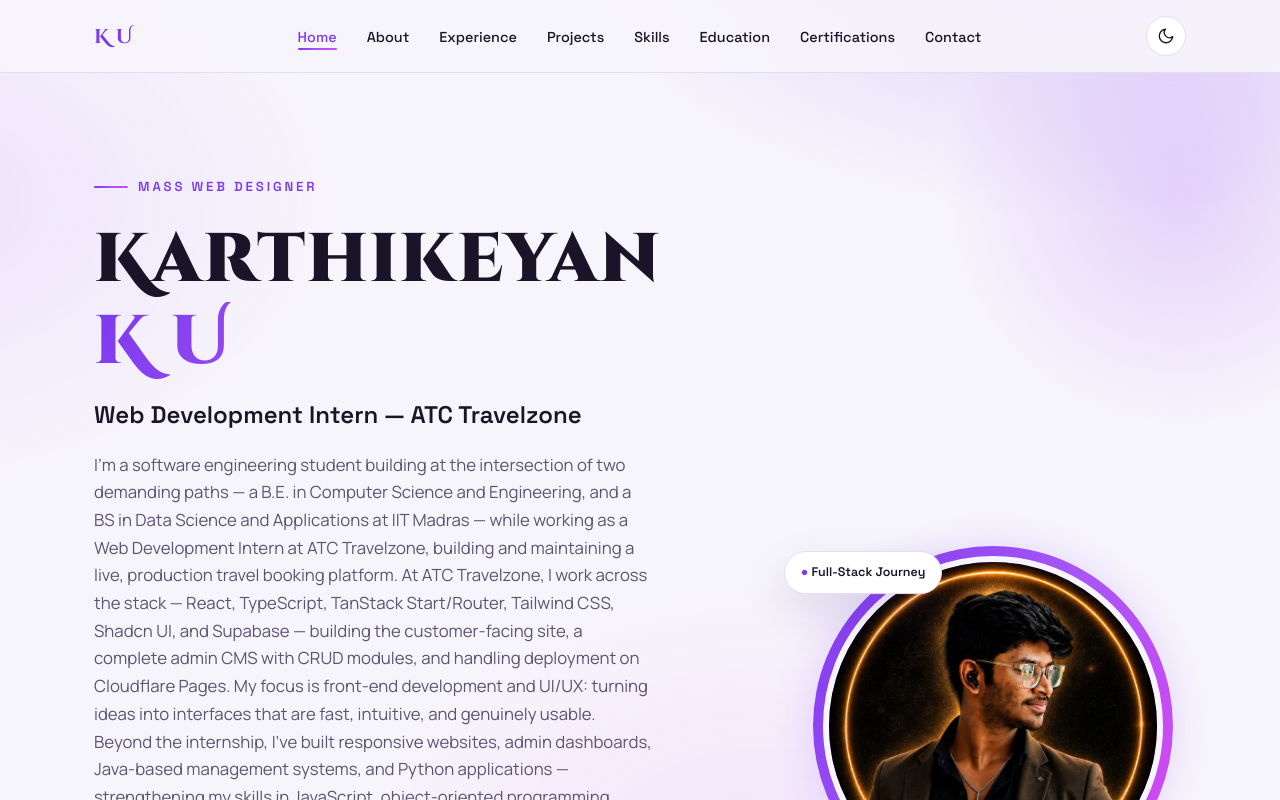
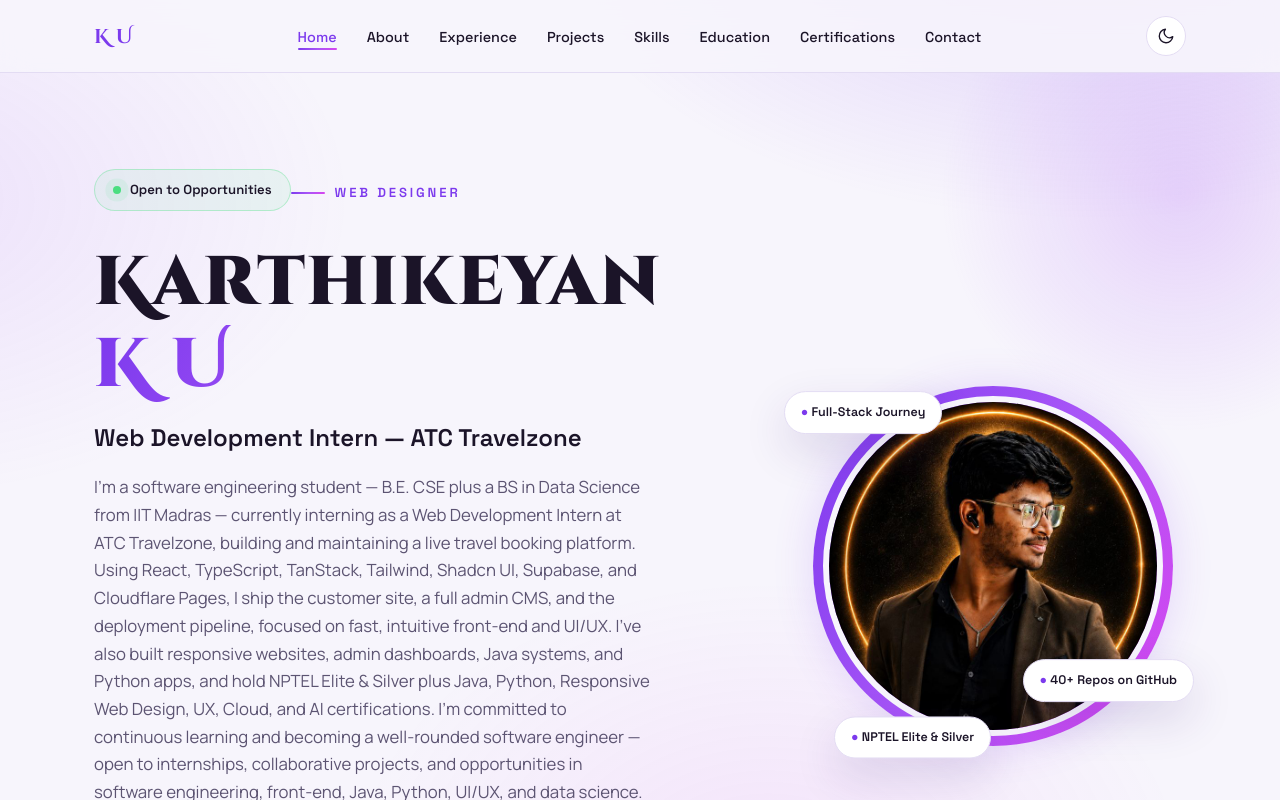
Before and after one commit to Karthikeyan-k-u/Personal-Portfolio---Karthikeyan-K-U-, a React (Vite) app in the folder react/: page / in a window 1280 px wide. Shown: the top 800 px of the page. Built offline with nearby package versions, Linux system fonts and the light colour scheme; no server answers.

Commit message:
Rewrite hero intro and reposition availability pill

```diff
--- a/react/src/sections/Hero.jsx
+++ b/react/src/sections/Hero.jsx
@@ -16,22 +16,17 @@ export default function Hero() {
       <div className="container">
         <div className="hero-grid">
           <Reveal>
-            <span className="eyebrow">Mass Web Designer</span>
+            <div className="avail-pill" aria-label="Availability">
+              <span className="avail-dot"></span>
+              Open to Opportunities
+            </div>
+            <span className="eyebrow">Web Designer</span>
             <h1>Karthikeyan<span className="text-gradient"> K U</span></h1>
             <div className="subtitle">Web Development Intern — ATC Travelzone</div>
             <p className="intro">
-I'm a software engineering student building at the intersection of two demanding paths — a B.E. in Computer Science and Engineering, and a BS in Data Science and Applications at IIT Madras — while working as a Web Development Intern at ATC Travelzone, building and maintaining a live, production travel booking platform.
-
-At ATC Travelzone, I work across the stack — React, TypeScript, TanStack Start/Router, Tailwind CSS, Shadcn UI, and Supabase — building the customer-facing site, a complete admin CMS with CRUD modules, and handling deployment on Cloudflare Pages. My focus is front-end development and UI/UX: turning ideas into interfaces that are fast, intuitive, and genuinely usable.
-
-Beyond the internship, I've built responsive websites, admin dashboards, Java-based management systems, and Python applications — strengthening my skills in JavaScript, object-oriented programming, database management, problem-solving, and user-centred application design.
-
-I hold NPTEL Silver and Elite certifications in Object-Oriented Programming, along with additional certifications in Java, Python, responsive web design, UX, cloud technologies, and AI development.
-
-I'm committed to continuous learning, with the goal of becoming a well-rounded software engineer who builds scalable, efficient, and meaningful digital products.
-
-Open to internships, collaborative projects, and opportunities in software engineering, front-end development, Java, Python, UI/UX, and data science.
-</p>
+              I'm a software engineering student — B.E. CSE plus a BS in Data Science from IIT Madras — currently interning as a Web Development Intern at ATC Travelzone, building and maintaining a live travel booking platform.
+              Using React, TypeScript, TanStack, Tailwind, Shadcn UI, Supabase, and Cloudflare Pages, I ship the customer site, a full admin CMS, and the deployment pipeline, focused on fast, intuitive front-end and UI/UX. I've also built responsive websites, admin dashboards, Java systems, and Python apps, and hold NPTEL Elite &amp; Silver plus Java, Python, Responsive Web Design, UX, Cloud, and AI certifications. I'm committed to continuous learning and becoming a well-rounded software engineer — open to internships, collaborative projects, and opportunities in software engineering, front-end, Java, Python, UI/UX, and data science.
+            </p>
             <div className="hero-ctas">
               <a className="btn btn-primary" href="#projects">
                 View Projects
@@ -41,10 +36,6 @@ Open to internships, collaborative projects, and opportunities in software engin
                 <Icon name="download" strokeWidth={2} />
                 Resume
               </a>
-            </div>
-            <div className="avail-pill" aria-label="Availability">
-              <span className="avail-dot"></span>
-              Open to Opportunities
             </div>
             <div className="hero-socials" aria-label="Social links">
               {heroSocials.map((s) => (
```
